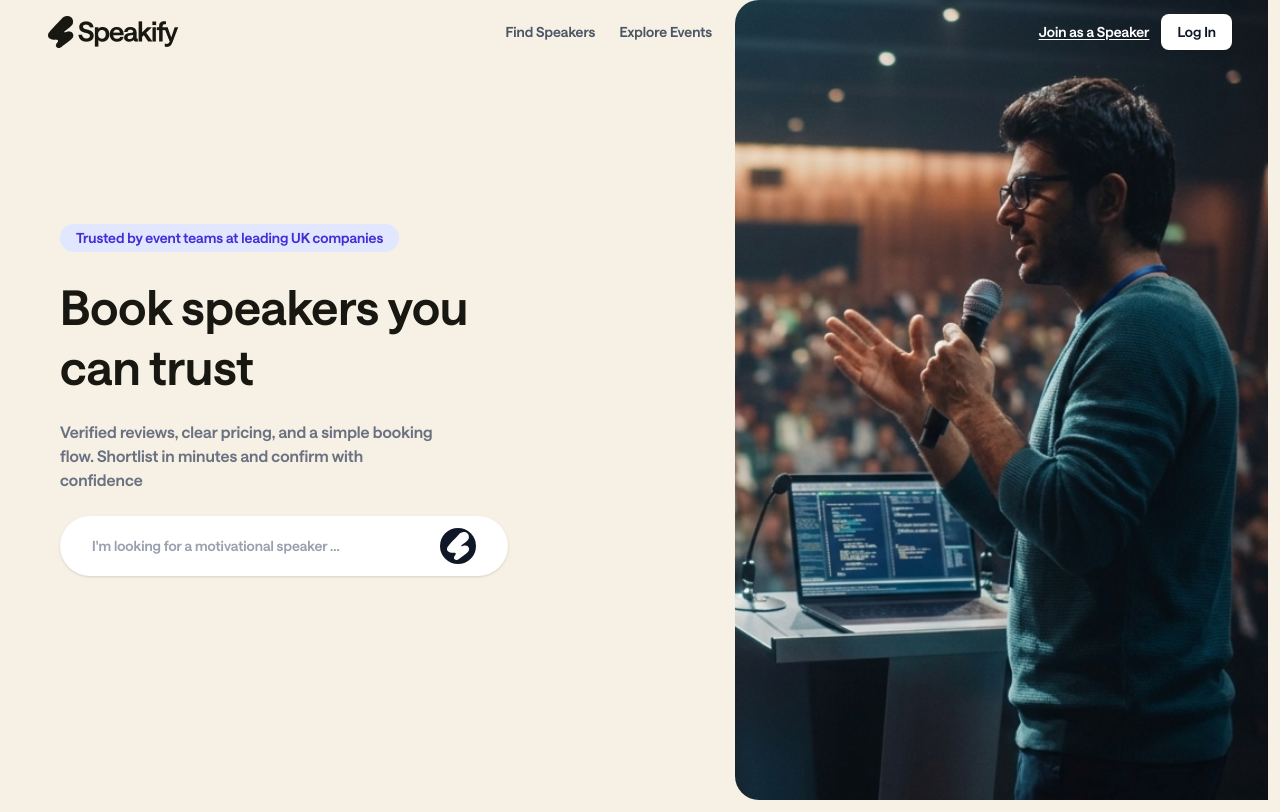
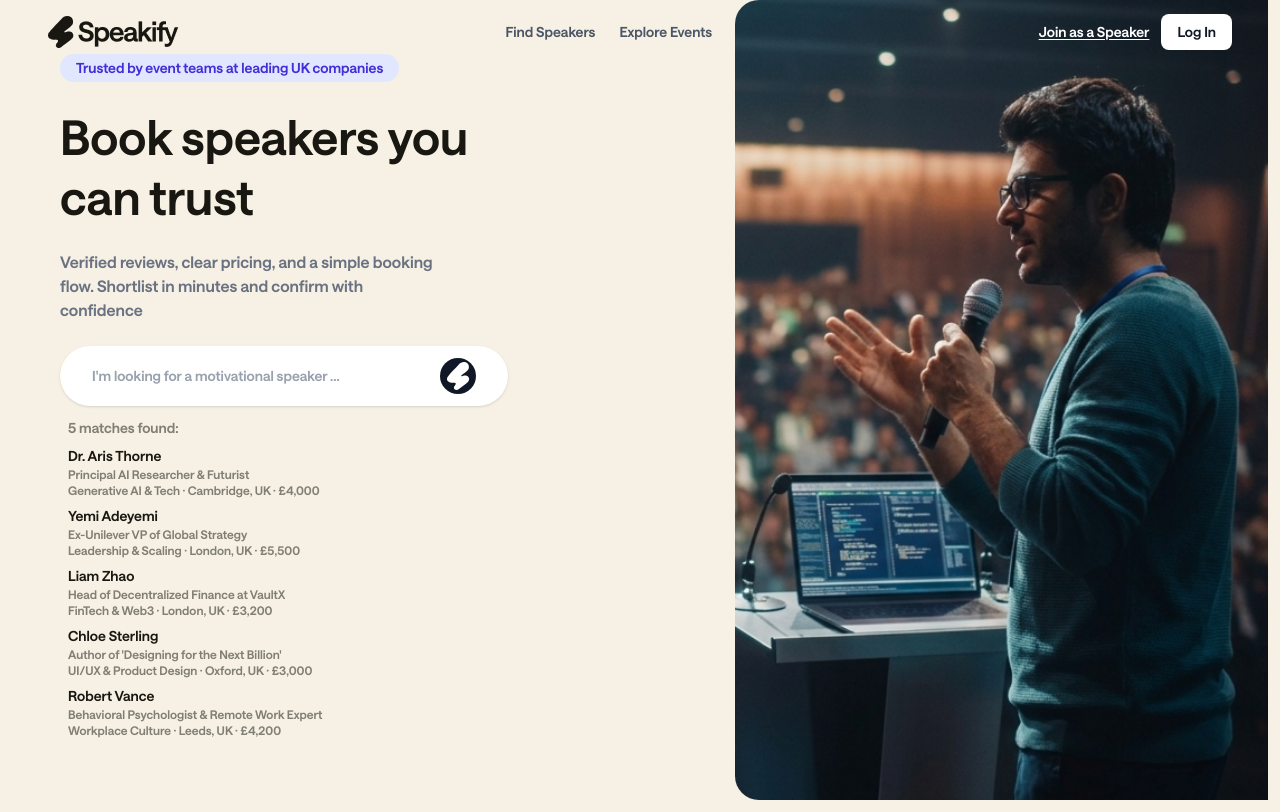
Before and after one commit to stamcodes/Speakify-React-TS-Tailwind, a React (Vite) app: page / in a window 1280 px wide. Both pictures are taken after a click on the button 458 px from the left and 546 px from the top of the page. Built offline with nearby package versions, Linux system fonts and the light colour scheme.

Commit message:
SearchBar functionality added

```diff
--- a/src/components/UI/SearchBar.tsx
+++ b/src/components/UI/SearchBar.tsx
@@ -1,25 +1,71 @@
 // components/UI/SearchBar.tsx
 import { useState } from "react";
+import Data from "../../data/Data.json";
 
 function SearchBar() {
   const [query, setQuery] = useState("");
+  const [results, setResults] = useState<typeof Data.speakers>([]);
+  const [searched, setSearched] = useState(false);
 
+  function handleSearch() {
+    const words = query.toLowerCase().trim().split(" ");
+    const matches = Data.speakers.filter((speaker) =>
+      words.some(
+        (word) =>
+          speaker.name.toLowerCase().includes(word) ||
+          speaker.category.toLowerCase().includes(word) ||
+          speaker.title.toLowerCase().includes(word) ||
+          speaker.location.toLowerCase().includes(word),
+      ),
+    );
+    setResults(matches);
+    setSearched(true);
+  }
   return (
-    <div className="flex items-center bg-white rounded-full px-8 py-3 w-full max-w-md shadow-sm">
+    <div className="flex flex-col gap-3 w-full max-w-md">
+      {/* Search Input Row */}
+      <div className="flex items-center bg-white rounded-full px-8 py-3 shadow-sm">
         <input
           type="text"
           value={query}
           onChange={(e) => setQuery(e.target.value)}
+          onKeyDown={(e) => e.key === "Enter" && handleSearch()}
           placeholder="I'm looking for a motivational speaker ..."
           className="flex-1 bg-transparent outline-none text-sm text-gray-500 placeholder-gray-400"
         />
         <button
-        onClick={() => console.log("Search:", query)}
+          onClick={handleSearch}
           className="ml-4 bg-gray-900 text-white rounded-full w-9 h-9 flex items-center justify-center shrink-0 hover:bg-gray-700 transition-colors"
         >
           <img src="/icons/SpeakifyIcon.svg" alt="Icon" />
         </button>
       </div>
+
+      {/* Results Preview */}
+      {searched && (
+        <div className="text-sm px-2">
+          {results.length > 0 ? (
+            <>
+              <p className="text-grey mb-2">
+                {results.length} match{results.length > 1 ? "es" : ""} found:
+              </p>
+              {results.map((speaker) => (
+                <div key={speaker.id} className="mb-2">
+                  <p className="text-heading font-semibold">{speaker.name}</p>
+                  <p className="text-grey text-xs">{speaker.title}</p>
+                  <p className="text-grey text-xs">
+                    {speaker.category} · {speaker.location} · £
+                    {speaker.price.toLocaleString()}
+                  </p>
+                </div>
+              ))}
+            </>
+          ) : (
+            <p className="text-grey">No speakers found for "{query}"</p>
+          )}
+        </div>
+      )}
+    </div>
   );
 }
 
```
Lines whose indentation alone changed are shown as unchanged.
